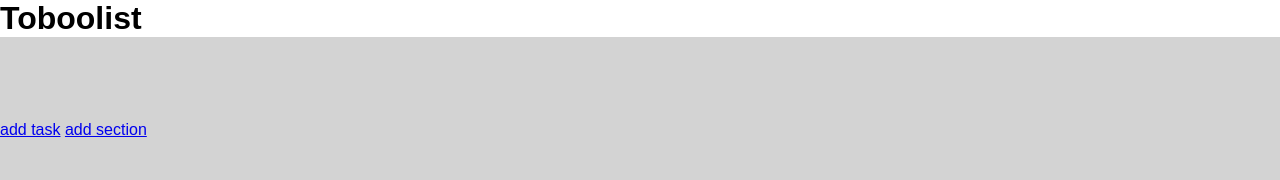
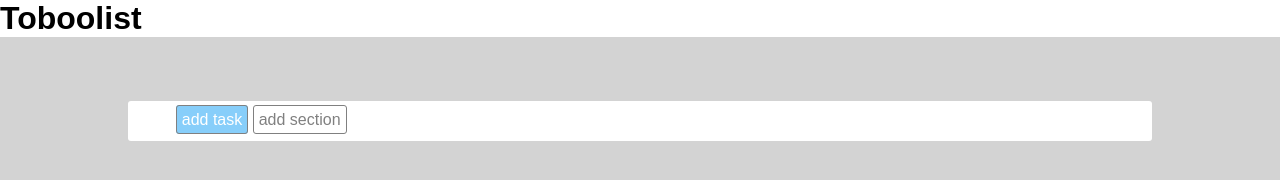
Before and after one commit to Paskimeo/html-css-toboolist, a plain HTML site: page index.html in a window 1280 px wide. Drawn offline with Linux system fonts and the light colour scheme.

Commit message:
posizionato bottoni e colorati

```diff
--- a/index.html
+++ b/index.html
@@ -12,10 +12,10 @@
         <h1>Toboolist</h1>
     </header>
     <main>
-        <div class="container">  </div>
-        <div class="top"></div>
-        <a href="#" class="btn">add task</a>
-        <a href="#" class="btn">add section</a>
+        <div class="container">
+        <div class="top">
+        <a href="#" class="btn btn-blue" >add task</a>
+        <a href="#" class="btn btn-grey">add section</a>
         </div>
         <div class="task">
 
--- a/style.css
+++ b/style.css
@@ -1,28 +1,56 @@
+
+/*reset generale*/
 * {
     box-sizing: border-box;
     margin: 0;
     padding: 0;
 }
 
-
+/*proprietà comuni*/
 body {
     background-color: lightgray;
     font-family: Arial, Helvetica, sans-serif;
 }
 
+.container{
+    width: 80%;
+    height: 40px;
+    margin-left: auto;
+    margin-right: auto;
+    margin-top: 5%;
+    background-color: white;
+    border-radius: 3px;
+
+}
+
+/*buttons*/
+.btn{
+    text-decoration: none;
+    border: 1px solid gray;
+    padding: 5px;
+    border-radius: 3px
+
+}
+
+.btn-blue{
+    margin-left: 1cm;
+    background-color:lightskyblue;
+    color: white;
+}
+
+
+.btn-grey{
+    color: gray;
+}
+
+
+/*header*/
 header{
     background-color: white;
 
 }
 
-.container{
-    width: 70%;
-    margin-left: auto;
-    margin-right: auto;
-    margin-top: 5%;
-    background-color: white;
-
-}
+/*contenuto princilape*/
 .top{
     padding: 10px;
 }
```
